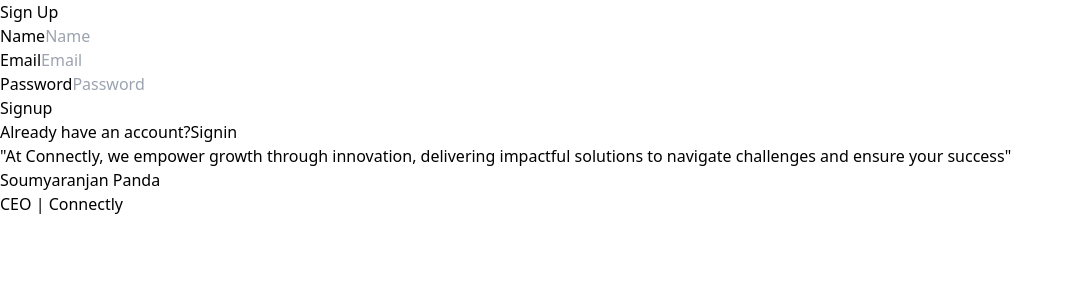
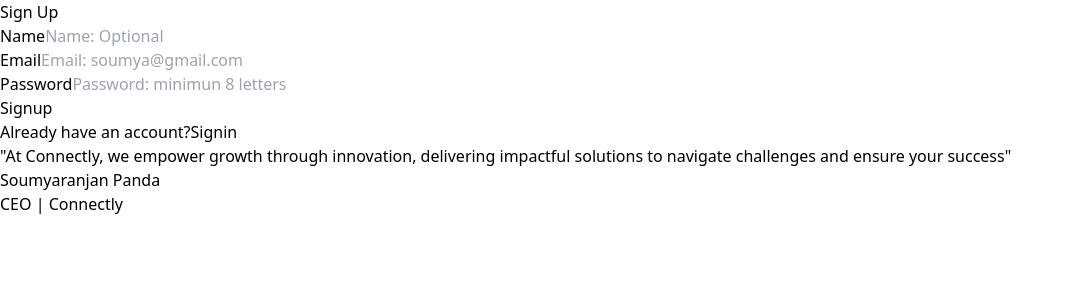
Before and after one commit to soumyaranjan-panda/Connectly, a React (Vite) app in the folder frontend/: page /signup in a window 1280 px wide. Shown: the top 300 px of the page, without its empty margins (0-1074 px from the left). Built offline with nearby package versions, Linux system fonts and the light colour scheme.

Commit message:
some minute changes

```diff
--- a/frontend/src/components/Auth.tsx
+++ b/frontend/src/components/Auth.tsx
@@ -53,7 +53,7 @@
                     ) : (
                         <LabelledInput
                             label={"Name"}
-                            placeholder={"Name"}
+                            placeholder={"Name: Optional"}
                             onChange={(e) => {
                                 setPostInput({
                                     ...postInput,
@@ -64,7 +64,7 @@
                     )}
                     <LabelledInput
                         label={"Email"}
-                        placeholder={"Email"}
+                        placeholder={"Email: soumya@gmail.com"}
                         onChange={(e) => {
                             setPostInput({
                                 ...postInput,
@@ -74,7 +74,7 @@
                     />
                     <LabelledInput
                         label={"Password"}
-                        placeholder={"Password"}
+                        placeholder={"Password: minimun 8 letters"}
                         onChange={(e) => {
                             setPostInput({
                                 ...postInput,
```
